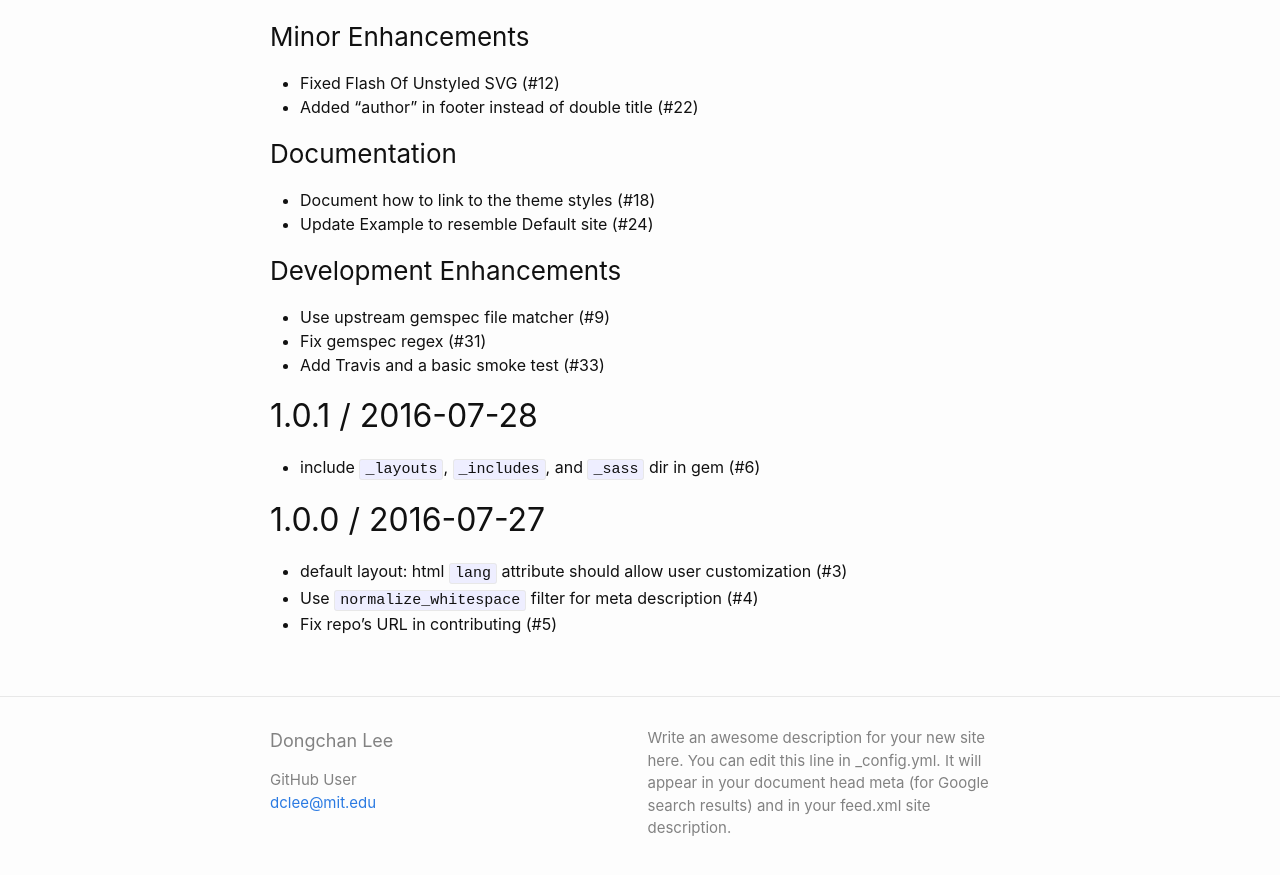
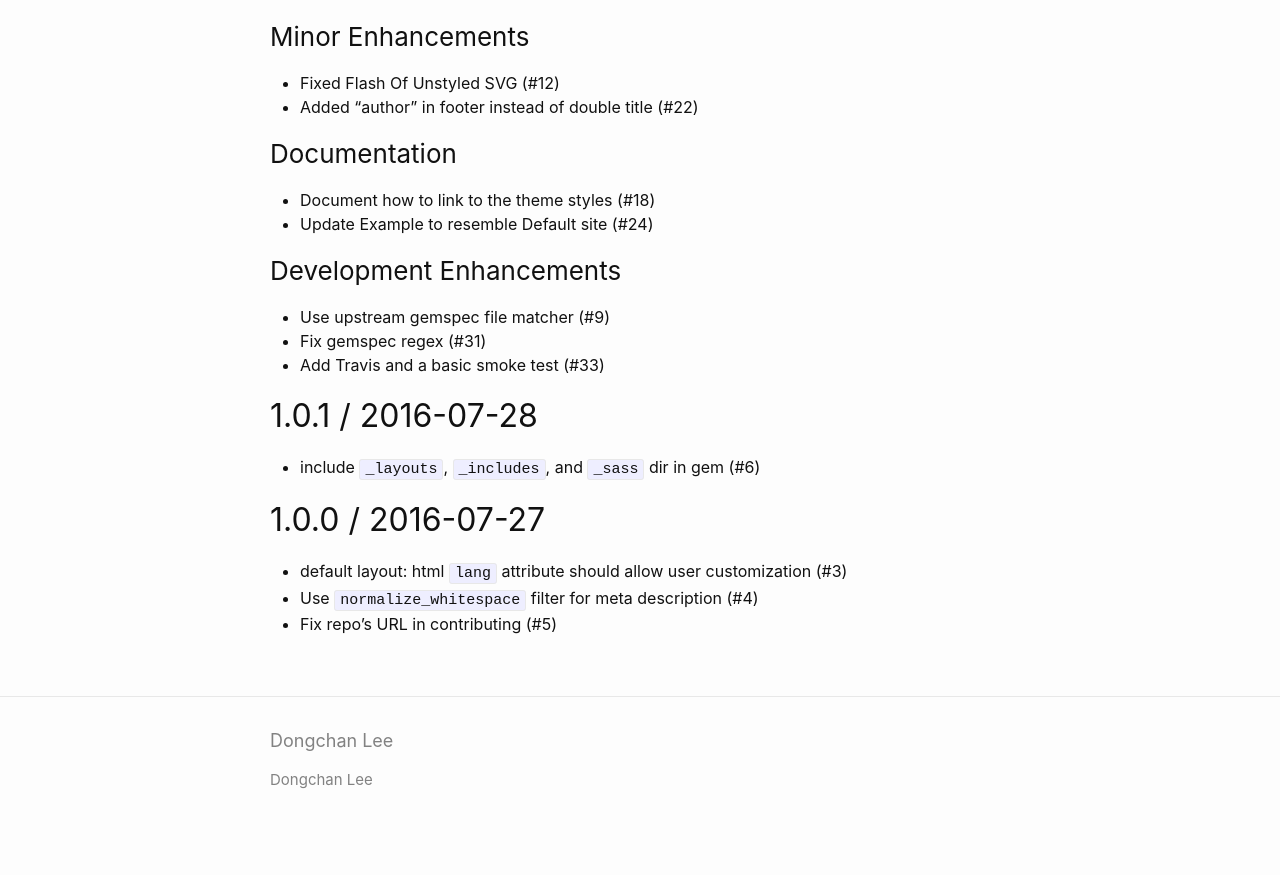
Before and after one commit to dclee131/dclee131.github.io, a Jekyll site: the page built from History.markdown, in a window 1280 px wide and 900 px high, scrolled down 3751 px. Shown: the top 875 px of the window. Built offline with Jekyll 4.4.1, drawn with Linux system fonts in a browser that asks for light colours; our own code applies the rules of GitHub Pages for plain Markdown files; after the commit the page ends 4603 px from its top, so only the background shows below that; part of the change alters nothing that is shown.

Commit message:
Update _config.yml

```diff
--- a/_config.yml
+++ b/_config.yml
@@ -1,12 +1,12 @@
 title: Dongchan Lee
-author: GitHub User
-email: dclee@mit.edu
-description: > # this means to ignore newlines until "twitter_username:"
-  Write an awesome description for your new site here. You can edit this
-  line in _config.yml. It will appear in your document head meta (for
-  Google search results) and in your feed.xml site description.
+##author: GitHub User
+#email: dclee@mit.edu
+#description: > # this means to ignore newlines until "twitter_username:"
+#  Write an awesome description for your new site here. You can edit this
+#  line in _config.yml. It will appear in your document head meta (for
+#  Google search results) and in your feed.xml site description.
 
-show_excerpts: true # set to true to show excerpts on the homepage
+#show_excerpts: false # set to true to show excerpts on the homepage
 
 # Minima date format
 # refer to http://shopify.github.io/liquid/filters/date/ if you want to customize this
```
